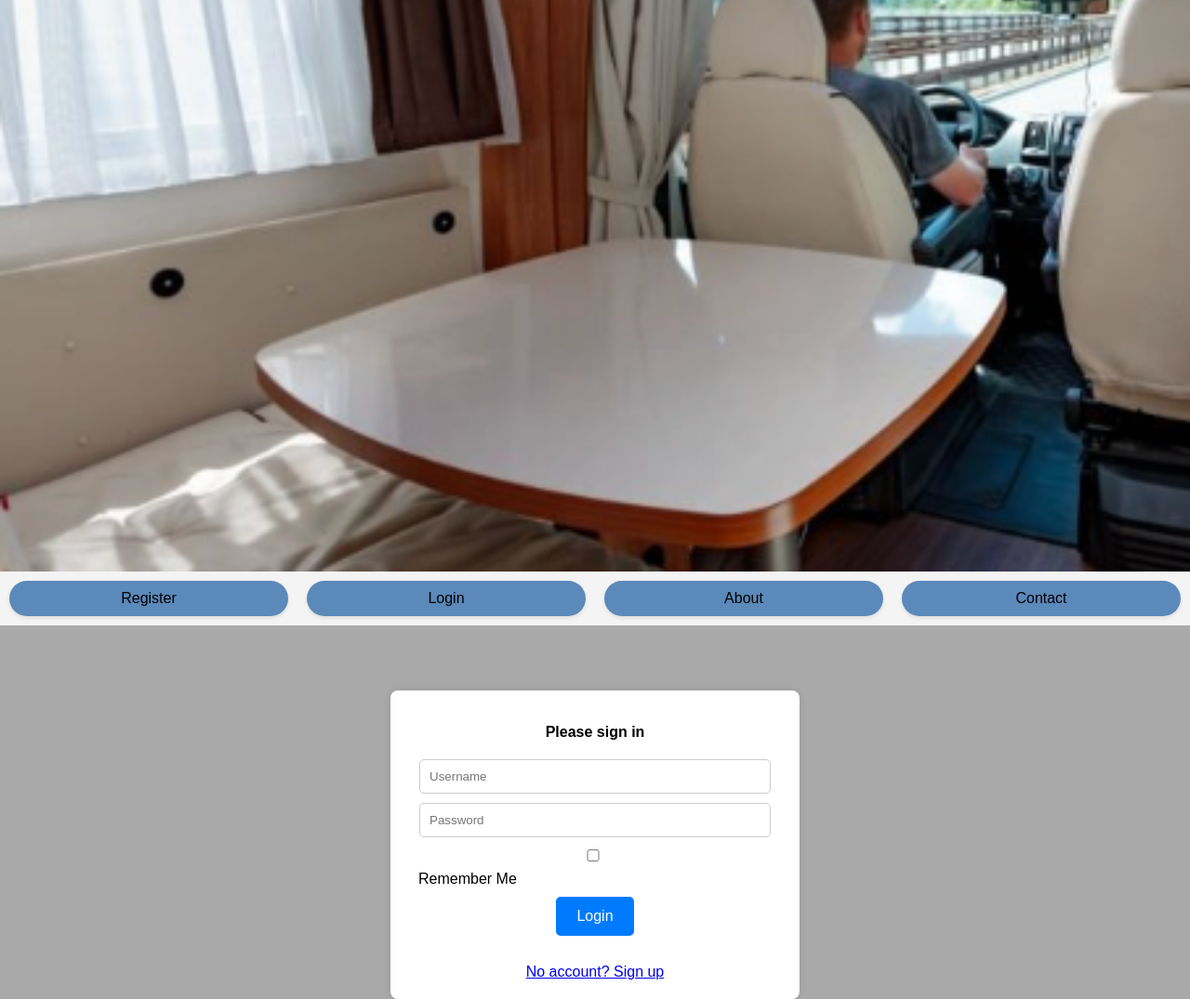
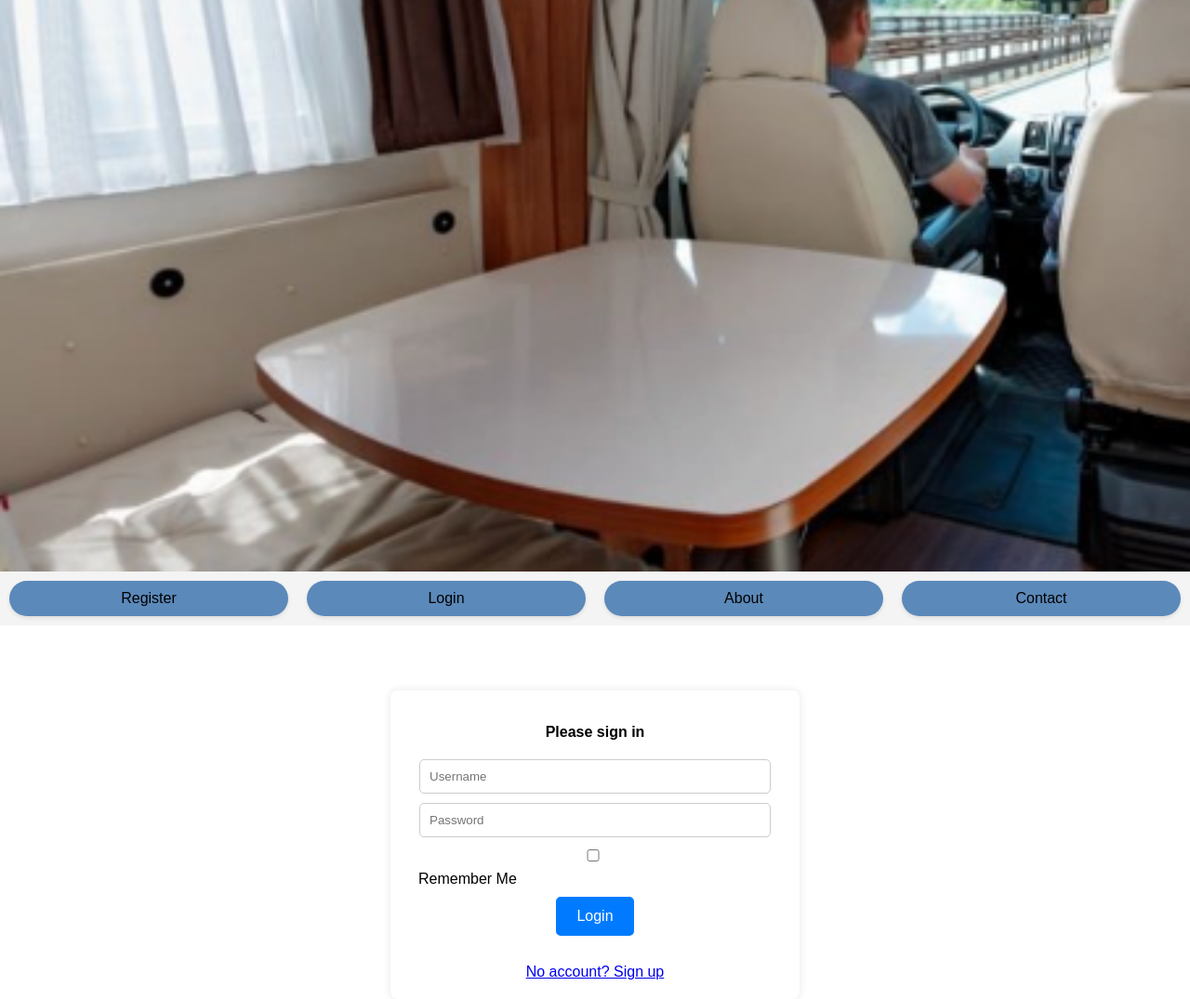
Before and after one commit to dniyomukiza/nearme, a Flask app: page /login in a window 1280 px wide. Shown: the whole page at 93% size. Run offline with Flask 3, Linux system fonts and the light colour scheme.

```diff
--- a/nearme/static/css/login.css
+++ b/nearme/static/css/login.css
@@ -1,6 +1,6 @@
 body {
     font-family: Arial, sans-serif;
-    background-color: darkgray;
+    background-color: #fff;
     display: flex;
     justify-content: center;
     align-items: center;
--- a/nearme/static/css/reg.css
+++ b/nearme/static/css/reg.css
@@ -1,6 +1,6 @@
 body {
     font-family: Arial, sans-serif;
-    background-color: darkgray;
+    background-color: #fff;
     display: flex;
     justify-content: center;
     align-items: center;
```
